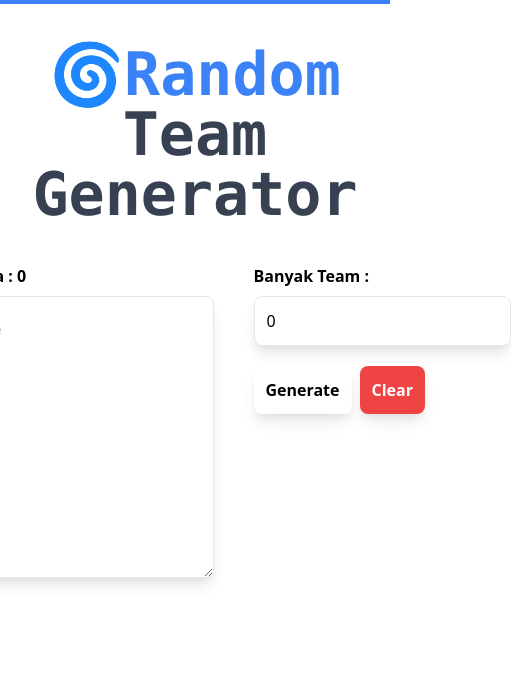
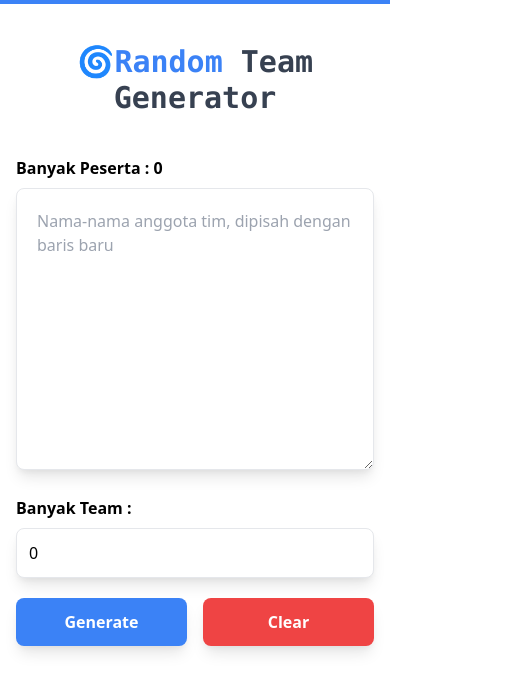
Before and after one commit to muh-hizbe/team-generator, a Vue app: page / in a window 390 px wide. Shown: the top 692 px of the page, 511 px wide, since content can reach past the window. Built offline with nearby package versions, Linux system fonts and the light colour scheme.

Commit message:
support mobile view

```diff
--- a/src/components/Form.vue
+++ b/src/components/Form.vue
@@ -1,28 +1,30 @@
 <template>
-    <div class="flex justify-center">
-        <div class="mr-5">
+    <div class="flex flex-col lg:flex-row justify-center px-0 lg:px-0">
+        <div class="lg:mr-5">
             <span class="block font-semibold mb-2">Banyak Peserta : {{ countPeople }}</span>
             <textarea v-model="data" name="data" id="data" cols="30" rows="10"
-                class="rounded-lg bg-white p-5 border shadow-lg focus:outline-none focus:ring"
-                placeholder="List of people"></textarea>
+                class="rounded-lg w-full lg:w-auto bg-white p-5 border shadow-lg focus:outline-none focus:ring"
+                placeholder="Nama-nama anggota tim, dipisah dengan baris baru"></textarea>
         </div>
-        <div class="ml-5">
+        <div class="mt-5 lg:mt-0 lg:ml-5">
             <div class="mb-5">
                 <label for="team" class="block font-semibold mb-2">Banyak Team :</label>
                 <input v-model="team" type="number" name="team" id="team"
-                 class="w-auto p-3 shadow-lg rounded-lg bg-white border focus:outline-none focus:ring">
+                 class="w-full lg:w-auto p-3 shadow-lg rounded-lg bg-white border focus:outline-none focus:ring">
             </div>
-            <button @click="createTeam()"
-                class="transition-all duration-300 ease-in-out p-3 shadow-lg rounded-lg bg-white font-semibold outline-none focus:outline-none focus:ring hover:shadow-none hover:bg-gray-100 mr-2"
-            >Generate</button>
-            <button @click="() => {teams = null; data = null; team = 0;}"
-                class="transition-all duration-300 ease-in-out p-3 shadow-lg rounded-lg bg-red-500 text-white font-semibold outline-none focus:outline-none focus:ring hover:shadow-none hover:bg-gray-100 hover:text-red-500"
-            >Clear</button>
+            <div class="grid grid-cols-2 gap-4">
+                <button @click="createTeam()"
+                    class="transition-all duration-300 ease-in-out p-3 w-full lg:w-auto shadow-lg rounded-lg bg-blue-500 text-white font-semibold outline-none focus:outline-none focus:ring hover:shadow-none hover:bg-blue-800"
+                >Generate</button>
+                <button @click="() => {teams = null; data = null; team = 0;}"
+                    class="transition-all duration-300 ease-in-out p-3 w-full lg:w-auto shadow-lg rounded-lg bg-red-500 text-white font-semibold outline-none focus:outline-none focus:ring hover:shadow-none hover:bg-red-800"
+                >Clear</button>
+            </div>
         </div>
     </div>
-    <div v-if="teams" class="mt-10 px-10">
+    <div v-if="teams" class="mt-10 px-2 lg:px-10">
         <div class="text-center font-semibold text-3xl uppercase mb-5">Hasil</div>
-        <div class="grid grid-cols-4 gap-4 justify-center mb-10">
+        <div class="grid grid-cols-1 gap-4 lg:grid-cols-4 lg:gap-4 justify-center mb-10">
             <template v-for="(item, index) in teams" :key="index">
                 <Card :data="item" :index="index" />
             </template>
--- a/src/views/Home.vue
+++ b/src/views/Home.vue
@@ -2,7 +2,7 @@
   <div class="align-center py-10 border-t-4 border-blue-500">
     <!-- <img alt="Vue logo" src="../assets/logo.png"> -->
     <div class="container">
-        <h1 class="text-6xl text-gray-700 text-center font-mono font-semibold mb-10"><span class="font-bold text-blue-500">🌀Random</span> Team Generator</h1>
+        <h1 class="text-3xl lg:text-6xl text-gray-700 text-center font-mono font-semibold mb-10"><span class="font-bold text-blue-500">🌀Random</span> Team Generator</h1>
         <Form />
     </div>
   </div>
```
